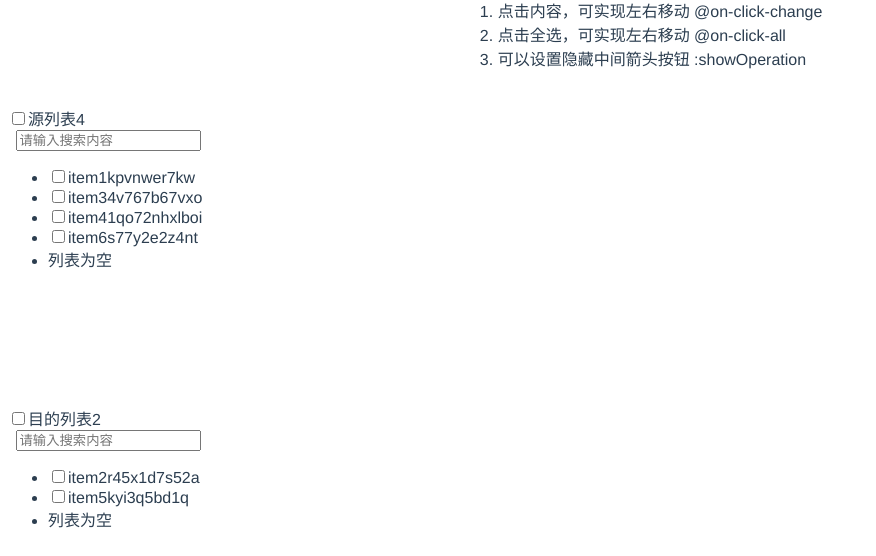
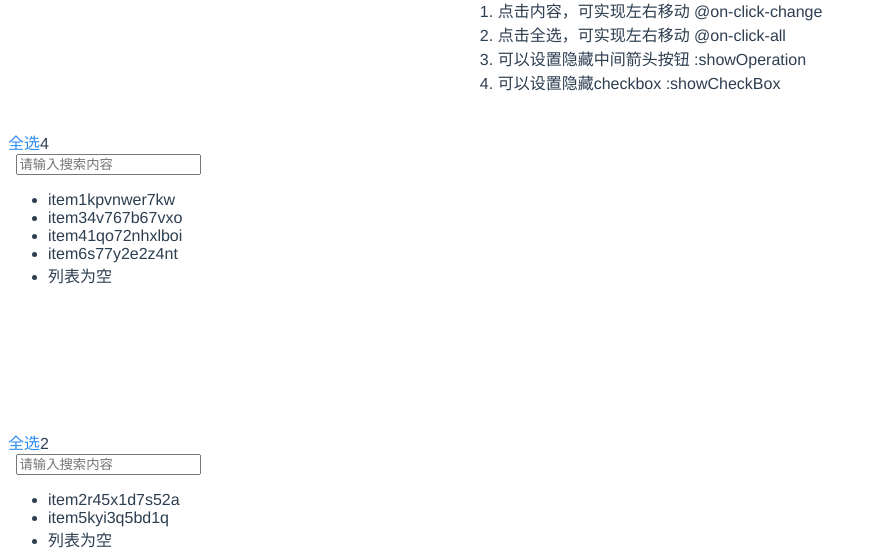
Before and after one commit to ahuang/start-iview, a Vue app: page / in a window 1280 px wide. Shown: the part 283-839 px from the top of the page, without its empty margins (0-876 px from the left). Built offline with nearby package versions, Linux system fonts and the light colour scheme; what iview would draw is missing.

Commit message:
added: 添加showcheckbox属性

```diff
--- a/src/better/components/transfer/list.vue
+++ b/src/better/components/transfer/list.vue
@@ -1,8 +1,8 @@
 <template>
     <div :class="classes" :style="listStyle">
         <div :class="prefixCls + '-header'">
-            <Checkbox :value="checkedAll" :disabled="checkedAllDisabled" @on-change="toggleSelectAll"></Checkbox>
-            <span :class="prefixCls + '-header-title'" @click="toggleSelectAll(!checkedAll)">{{ title }}</span>
+            <Checkbox v-if="showCheckBox" :value="checkedAll" :disabled="checkedAllDisabled" @on-change="toggleSelectAll"></Checkbox>
+            <span :class="prefixCls + '-header-title'" @click="toggleSelectAll(!checkedAll)">{{ showCheckBox ? title : '全选' }}</span>
             <span :class="prefixCls + '-header-count'">{{ count }}</span>
         </div>
         <div :class="bodyClasses">
@@ -19,7 +19,7 @@
                     v-for="item in filterData"
                     :class="itemClasses(item)"
                     @click.prevent="select(item)">
-                    <Checkbox :value="isCheck(item)" :disabled="item.disabled"></Checkbox>
+                    <Checkbox v-if="showCheckBox" :value="isCheck(item)" :disabled="item.disabled"></Checkbox>
                     <span v-html="showLabel(item)"></span>
                 </li>
                 <li :class="prefixCls + '-content-not-found'">{{ notFoundText }}</li>
@@ -47,7 +47,8 @@
             filterMethod: Function,
             notFoundText: String,
             validKeysCount: Number,
-            selfType: String
+            selfType: String,
+            showCheckBox: Boolean,
         },
         data () {
             return {
@@ -118,9 +119,14 @@
                 this.showItems = this.data;
             },
             toggleSelectAll (status) {
-                const keys = status ?
+                let keys = [];
+                if(this.showCheckBox){
+                    keys = status ?
                         this.filterData.filter(data => !data.disabled || this.checkedKeys.indexOf(data.key) > -1).map(data => data.key) :
                         this.filterData.filter(data => data.disabled && this.checkedKeys.indexOf(data.key) > -1).map(data => data.key);
+                }else{
+                    keys = this.filterData.map(data => data.key);
+                }
                 this.$emit('on-checked-keys-change', keys);
             },
             handleQueryClear () {
--- a/src/better/components/transfer/transfer.vue
+++ b/src/better/components/transfer/transfer.vue
@@ -46,7 +46,8 @@
                         filterPlaceholder: this.localeFilterPlaceholder,
                         filterMethod: this.filterMethod,
                         notFoundText: this.localeNotFoundText,
-                        selfType: 'left'
+                        selfType: 'left',
+                        showCheckBox: this.showCheckBox
                     },
                     on: {
                         'on-checked-keys-change': this.handleLeftCheckedKeysChange
@@ -77,7 +78,8 @@
                         filterPlaceholder: this.localeFilterPlaceholder,
                         filterMethod: this.filterMethod,
                         notFoundText: this.localeNotFoundText,
-                        selfType: 'right'
+                        selfType: 'right',
+                        showCheckBox: this.showCheckBox
                     },
                     on: {
                         'on-checked-keys-change': this.handleRightCheckedKeysChange
@@ -145,7 +147,11 @@
             showOperation: {
                 type: Boolean,
                 default: true
-            }
+            },
+            showCheckBox: {
+                type: Boolean,
+                default: true
+            },
         },
         data () {
             return {
--- a/src/components/TransferSelf.vue
+++ b/src/components/TransferSelf.vue
@@ -12,11 +12,12 @@
                 <li>点击内容，可实现左右移动 @on-click-change</li>
                 <li>点击全选，可实现左右移动 @on-click-all</li>
                 <li>可以设置隐藏中间箭头按钮 :showOperation</li>
+                <li>可以设置隐藏checkbox :showCheckBox</li>
             </ol>
         </p>
         <TransferBetter filterable :data="sourceData" :target-keys="targetKeys"
             @on-change="handleMove" @on-click-change="handleClickChange" @on-click-all="handleClickAll"
-            :showOperation="false"
+            :showOperation="false" :showCheckBox="false"
             :render-format="renderContent" :list-style="listStyle"></TransferBetter>
     </div>
 </template>
@@ -80,4 +81,7 @@ export default {
 .ivu-transfer-list{
     margin-right: 30px;
 }
+.ivu-transfer-list-header-title{
+    color: #2d8cf0;
+}
 </style>
```
